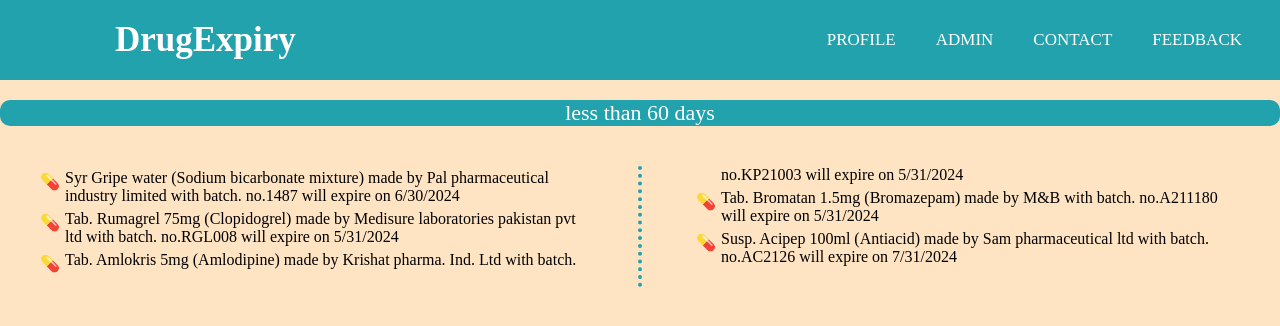
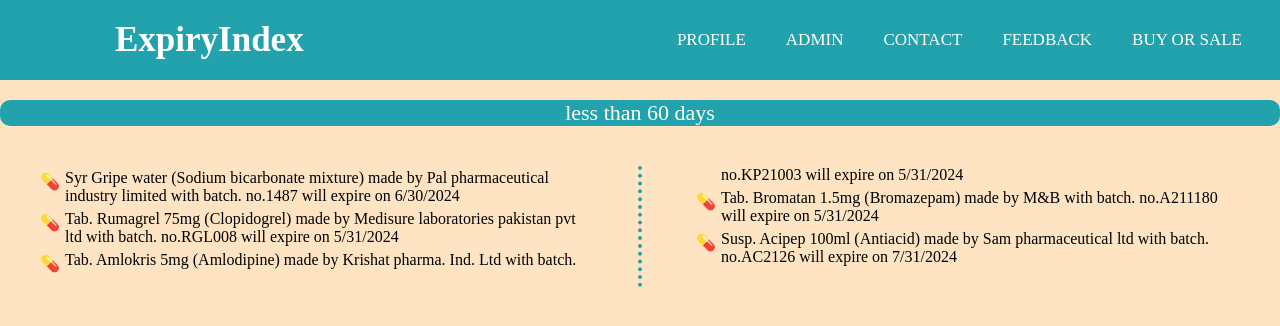
Before and after one commit to kabsyakskabeer/123zx, a plain HTML site: page list.html in a window 1280 px wide. Drawn offline with Linux system fonts and the light colour scheme.

Commit message:
expiry index

```diff
--- a/list.html
+++ b/list.html
@@ -15,28 +15,25 @@
       <label for="check" class="checkbtn">
         <i class="fas fa-bars"></i>
       </label>
-      <label class="logo">DrugExpiry</label>
+      <label class="logo">ExpiryIndex</label>
       <ul class="my-ul">
 
         <li> <a class="selected links" href="h">profile</a></li>
        <li> <a class="links" href="https://script.google.com/macros/s/AKfycbxsuOkIKCDfbvLh8u0rUXobR_K1qqtQQWJT_DLEJTwp/dev">Admin</a></li>
-        <!-- <li><a href="#">About</a></li> -->
-        <!-- <li><a href="#">Services</a></li> -->
         <li><a href="#">Contact</a></li>
         <li><a href="#">Feedback</a></li>
+        <li><a href="#">Buy or Sale</a></li>
+
       </ul>
     </nav>
     <section>
       <div class="list-header"> less than 60 days</div>
      <div class="list-container" id="elist"></div>
     </section>
-
     <script>
        let items = document.getElementById("items");
        window.onload = function(){
-
-            jsonLoader();
-
+        jsonLoader();
         }
         function jsonLoader(){
             let theString ="";
```
